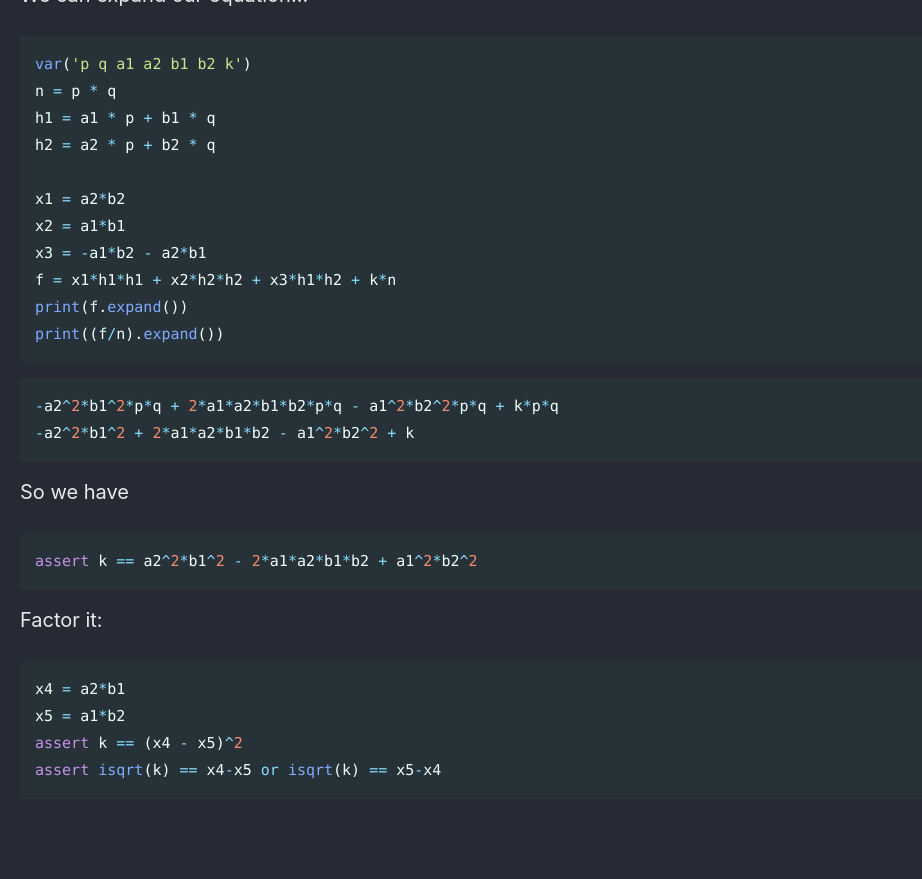
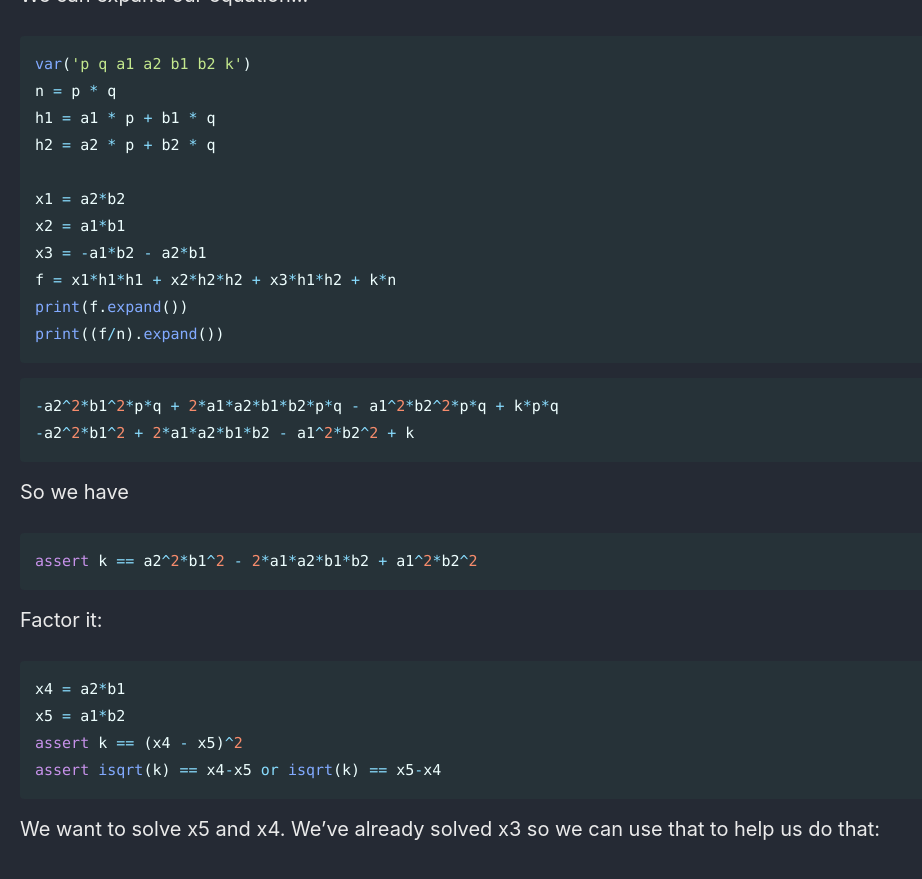
Before and after one commit to Connor-McCartney/Connor-McCartney.github.io, a Jekyll site: the page built from _pages/cryptography/other/apbq-rsa-ii-DUCTF-2023.md, in a window 1280 px wide and 900 px high, scrolled down 4495 px. Shown: the top 879 px of the window, without its empty margins (0-922 px from the left). Built offline with Jekyll 4.4.1, drawn with Linux system fonts in a browser that asks for light colours; cached includes are drawn as plain includes; before the commit the page ends 5339 px from its top, so only the background shows below that.

Commit message:
Update apbq-rsa-ii-DUCTF-2023.md

````diff
--- a/_pages/cryptography/other/apbq-rsa-ii-DUCTF-2023.md
+++ b/_pages/cryptography/other/apbq-rsa-ii-DUCTF-2023.md
@@ -200,3 +200,5 @@ x5 = a1*b2
 assert k == (x4 - x5)^2
 assert isqrt(k) == x4-x5 or isqrt(k) == x5-x4
 ```
+
+We want to solve x5 and x4. We've already solved x3 so we can use that to help us do that:
````
